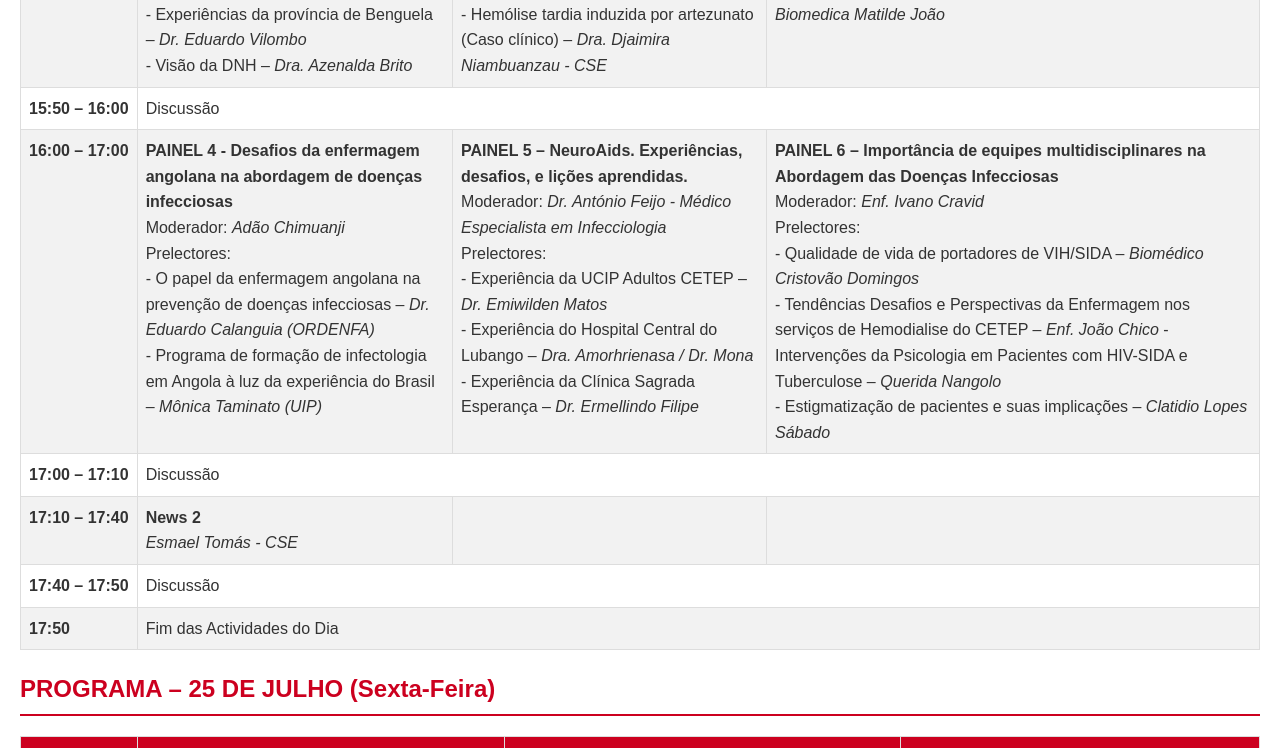
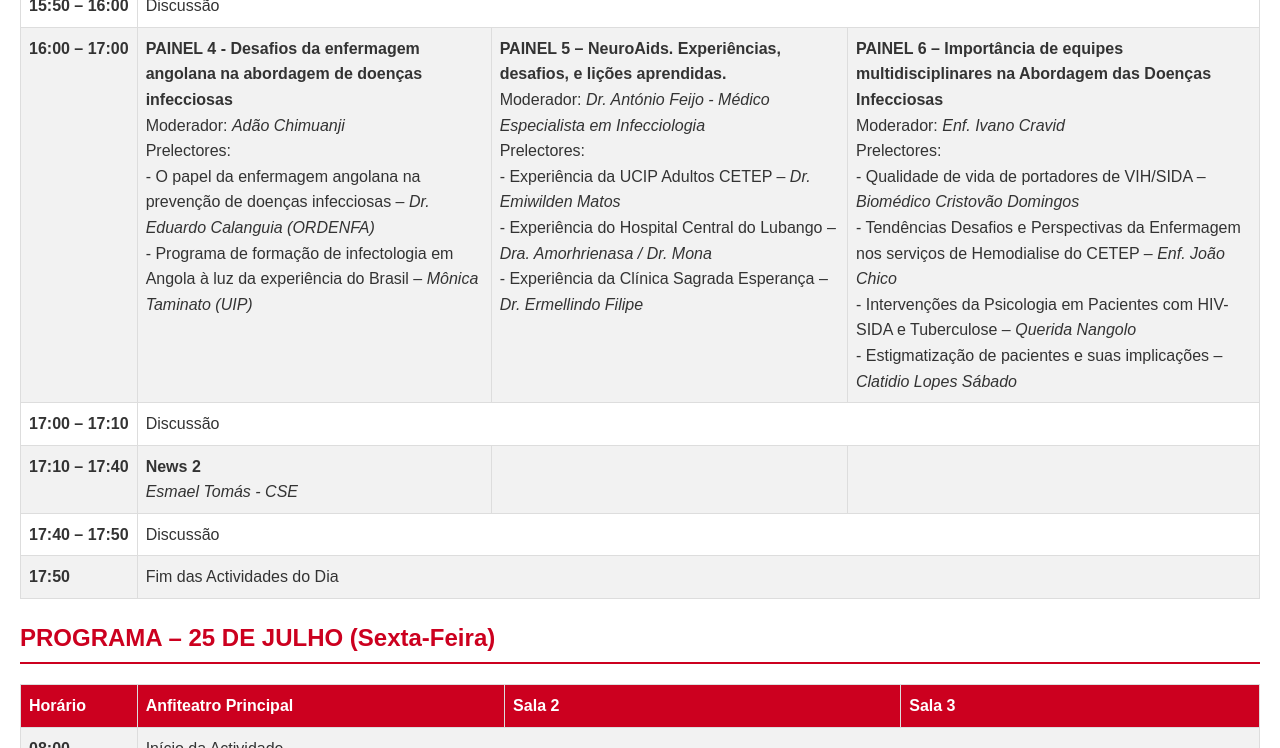
Before and after one commit to gouveia12275-dev/CONGRESSO-CETEP, a plain HTML site: page index.html in a window 1280 px wide. Shown: the part 2052-2800 px from the top of the page. Drawn offline with Linux system fonts and the light colour scheme.

Commit message:
Update index.html

```diff
--- a/index.html
+++ b/index.html
@@ -273,7 +273,7 @@
                 Moderador: <span class="speaker">Enf. Ivano Cravid</span><br>
                 Prelectores:<br>
                 - Qualidade de vida de portadores de VIH/SIDA – <span class="speaker">Biomédico Cristovão Domingos</span><br>
-                - Tendências Desafios e Perspectivas da Enfermagem nos serviços de Hemodialise do CETEP – <span class="speaker">Enf. João Chico</span>
+                - Tendências Desafios e Perspectivas da Enfermagem nos serviços de Hemodialise do CETEP – <span class="speaker">Enf. João Chico</span><br>
                 - Intervenções da Psicologia em Pacientes com HIV-SIDA e Tuberculose – <span class="speaker">Querida Nangolo</span><br>
                 - Estigmatização de pacientes e suas implicações – <span class="speaker">Clatidio Lopes Sábado</span><br>
             </td>
```
